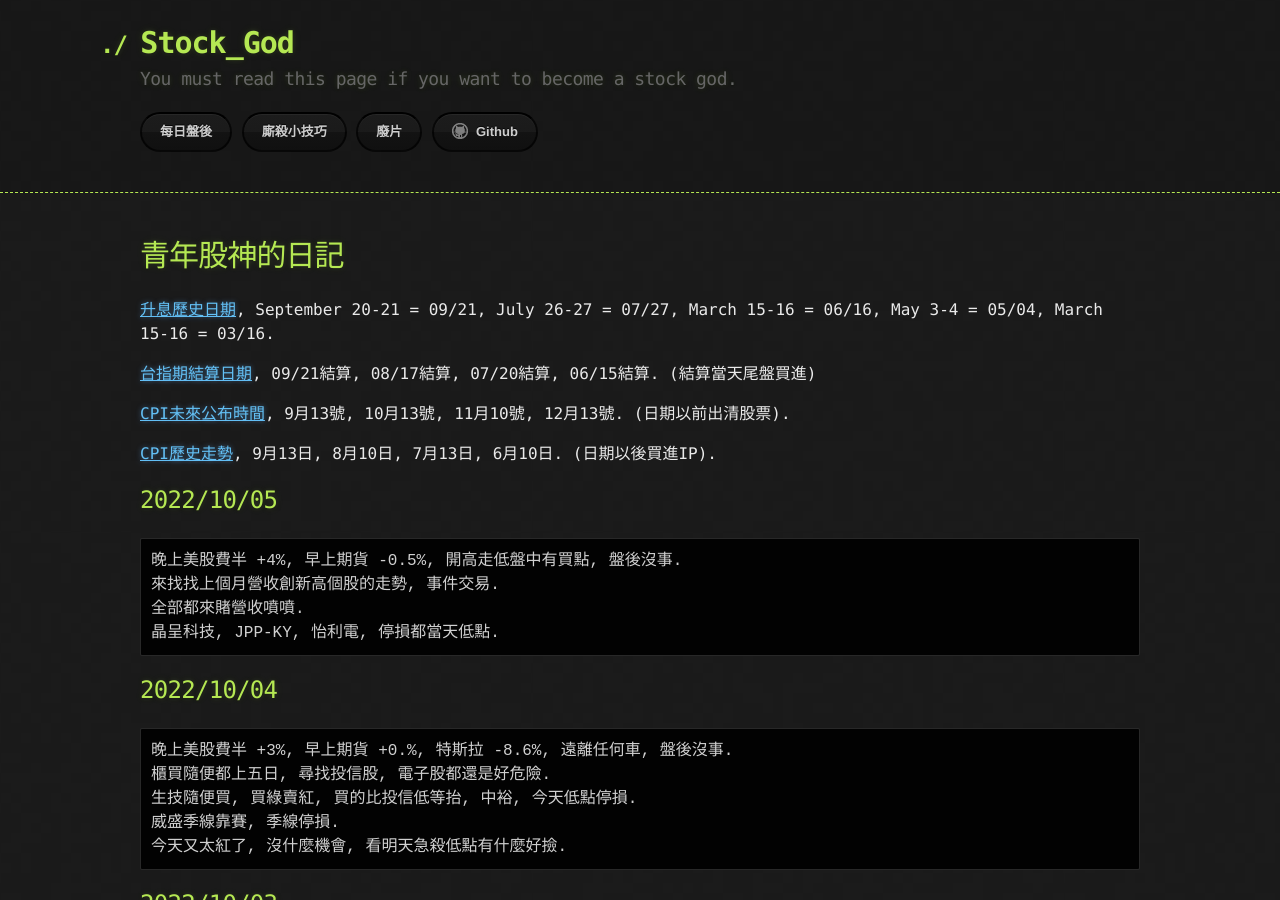
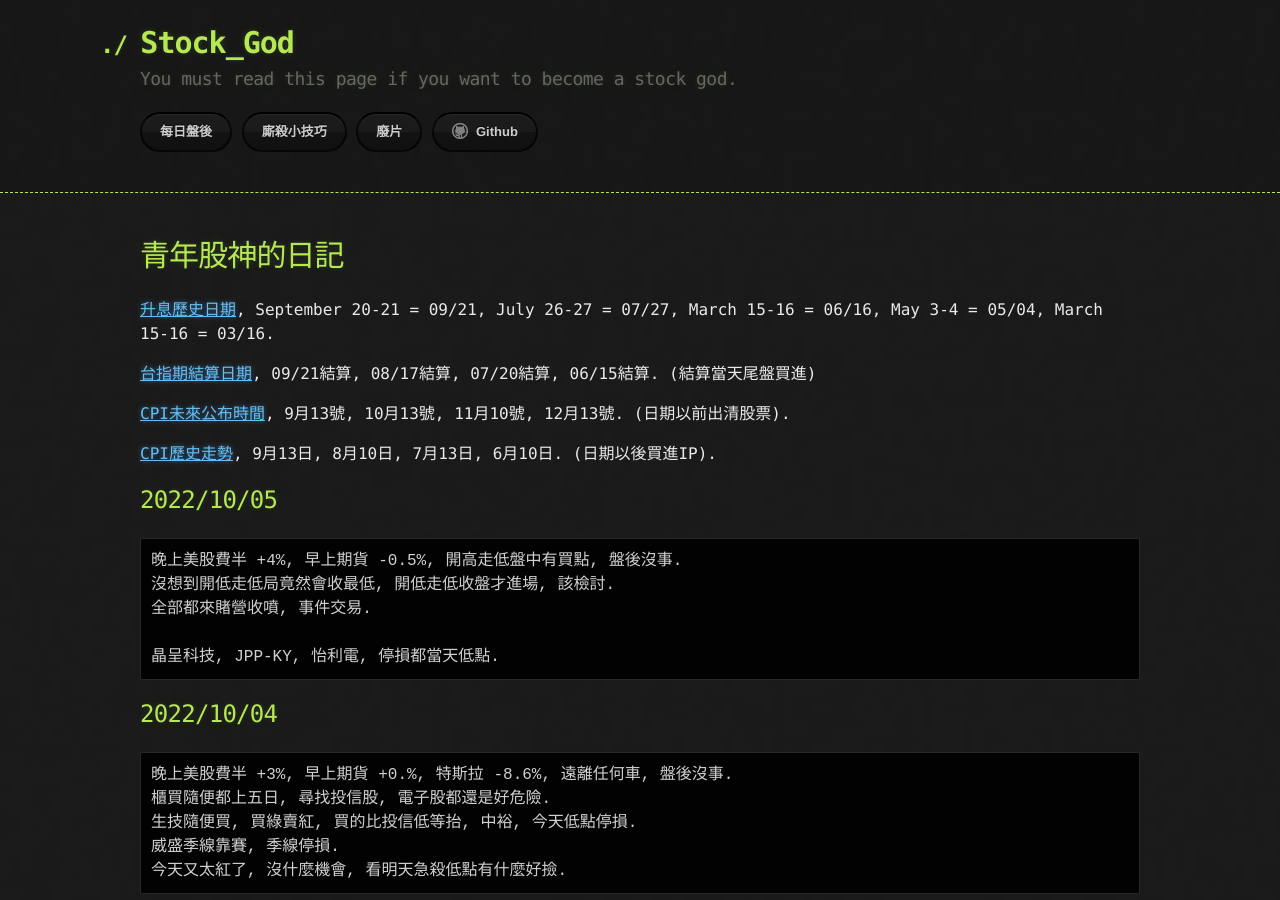
Before and after one commit to lepg5487/Stock_God, a Jekyll site: the page built from index.md, in a window 1280 px wide and 900 px high. Built offline with Jekyll 4.4.1, drawn with Linux system fonts in a browser that asks for light colours; our own code applies the rules of GitHub Pages for plain Markdown files.

Commit message:
Update index.md

````diff
--- a/index.md
+++ b/index.md
@@ -15,8 +15,9 @@ layout: testlayouts
 ## 2022/10/05
 ```
 晚上美股費半 +4%, 早上期貨 -0.5%, 開高走低盤中有買點, 盤後沒事.
-來找找上個月營收創新高個股的走勢, 事件交易.
-全部都來賭營收噴噴.
+沒想到開低走低局竟然會收最低, 開低走低收盤才進場, 該檢討.
+全部都來賭營收噴, 事件交易.
+
 晶呈科技, JPP-KY, 怡利電, 停損都當天低點.
 ```
 
````
